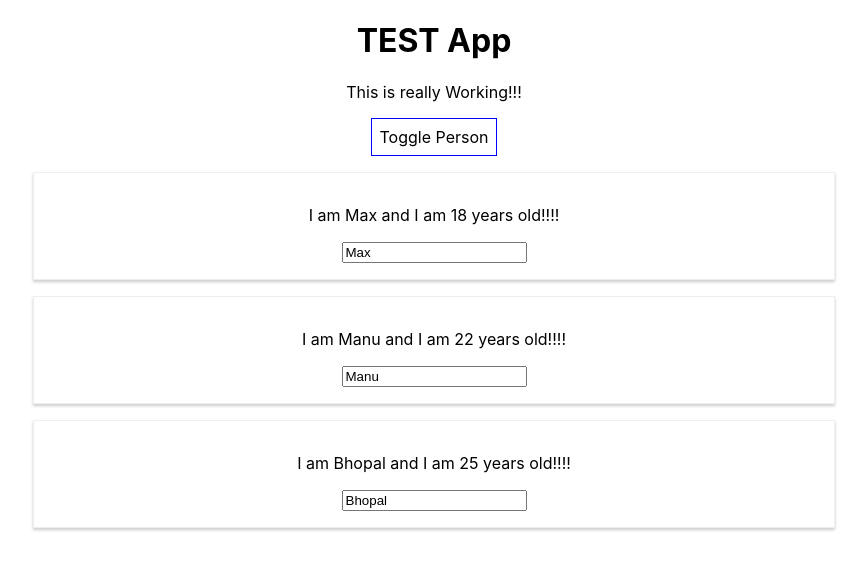
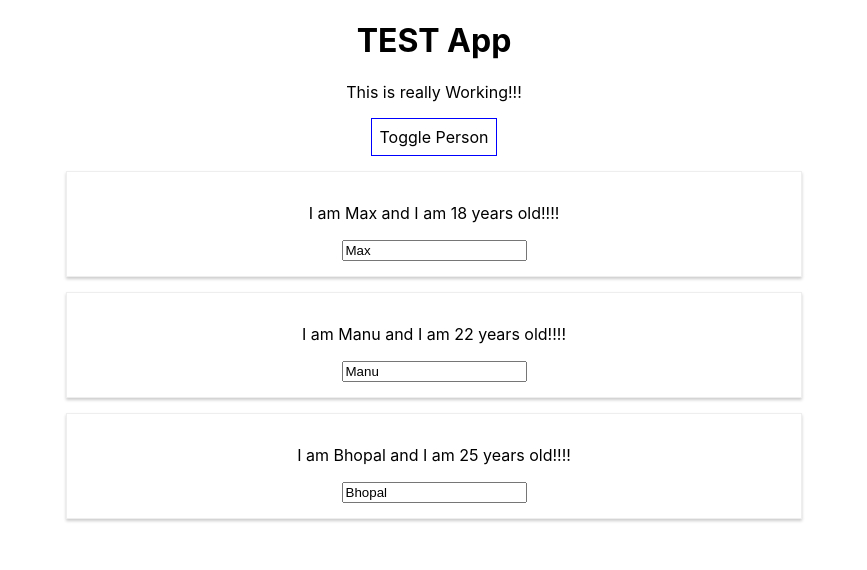
Before and after one commit to bhopals/react-burger-app, a React (Create React App) app: page / in a window 1280 px wide. Both pictures are taken after a click on the button "Toggle Person". Shown: the top 570 px of the page, without its empty margins (206-1073 px from the left). Built offline with nearby package versions, Linux system fonts and the light colour scheme.

Commit message:
Modified CSS

```diff
--- a/src/Person/Person.css
+++ b/src/Person/Person.css
@@ -1,8 +1,8 @@
 .Person {
-    width:60%;
-    margin:16px auto;
+    width:55%;
+    margin:15px auto;
     border: 1px solid #eee;
-    padding:16px;
+    padding:15px;
     text-align: center;
     box-shadow: 0 2px 3px #ccc;
 }
```
